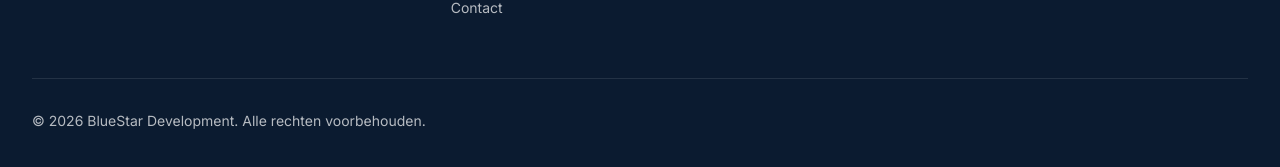
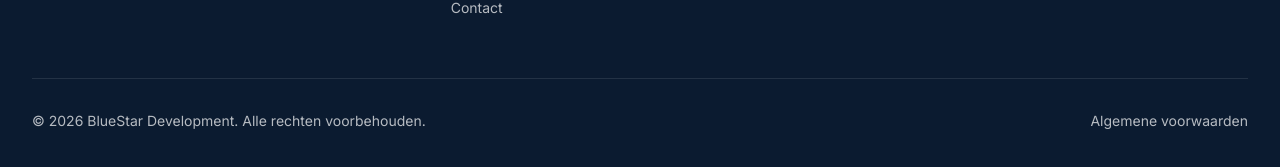
Before and after one commit to gsk1012/bluestar_development, a React (Vite) app: page / in a window 1280 px wide. Shown: the part 5649-5816 px from the top of the page. Built offline with nearby package versions, Linux system fonts and the light colour scheme.

Commit message:
feat: algemene voorwaarden PDF link in footer
Co-Authored-By: Claude Sonnet 4.6 <noreply@anthropic.com>

```diff
--- a/src/components/Footer.jsx
+++ b/src/components/Footer.jsx
@@ -82,11 +82,19 @@ export default function Footer() {
           </div>
         </div>
 
-        <div className="mt-12 border-t border-white/10 pt-8">
+        <div className="mt-12 border-t border-white/10 pt-8 flex flex-col gap-2 sm:flex-row sm:items-center sm:justify-between">
           <p className="text-sm text-white/70">
             &copy; {new Date().getFullYear()} BlueStar Development. Alle rechten
             voorbehouden.
           </p>
+          <a
+            href="/algemene_voorwaarden_bluestar.pdf"
+            target="_blank"
+            rel="noopener noreferrer"
+            className="text-sm text-white/70 transition-colors duration-150 hover:text-accent-bright"
+          >
+            Algemene voorwaarden
+          </a>
         </div>
       </div>
     </footer>
```
Also changed, not shown: 1 other file (tests, documents, lock files or other folders).
